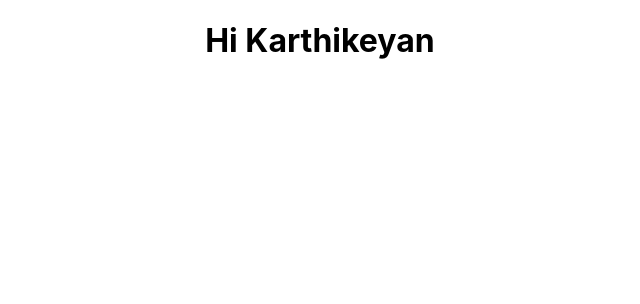
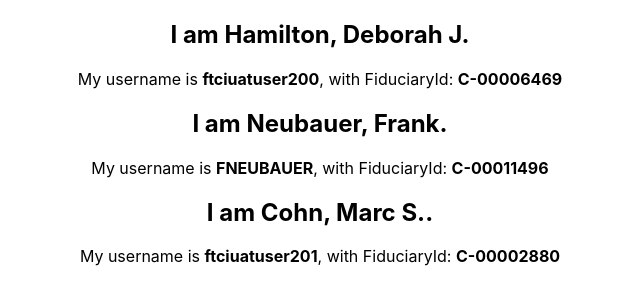
Before and after one commit to KKeyan24/reactJSLearing, a React (Create React App) app: page / in a window 1280 px wide. Shown: the top 304 px of the page, without its empty margins (320-960 px from the left). Built offline with nearby package versions, Linux system fonts and the light colour scheme.

Commit message:
RJS:- List Rendering

```diff
--- a/src/App.js
+++ b/src/App.js
@@ -1,13 +1,15 @@
 import logo from './logo.svg';
 import './App.css';
-import Welcome from './Func&Class/Function';
-import Greet from './Func&Class/ClassComponent';
-import KKNProps from './Props&State/PropsFunction';
-import KKNPropsClass from './Props&State/PropsClass';
-import KKNStateClass from './Props&State/StateClass';
-import Counter from './Props&State/Setstare';
-import ParentComp from './Other/ParentComp';
-import CondRendering from './Other/CondRendering';
+// import Welcome from './Func&Class/Function';
+// import Greet from './Func&Class/ClassComponent';
+// import KKNProps from './Props&State/PropsFunction';
+// import KKNPropsClass from './Props&State/PropsClass';
+// import KKNStateClass from './Props&State/StateClass';
+// import Counter from './Props&State/Setstare';
+// import ParentComp from './Other/ParentComp';
+// import CondRendering from './Other/CondRendering';
+// import ListRendering from './Other/ListRendering';
+import DataJson from './Other/DataJson';
 
 function App() {
   return (
@@ -23,7 +25,9 @@ function App() {
       <KKNStateClass></KKNStateClass>
       <Counter/>
       <ParentComp/> */}
-      <CondRendering></CondRendering>
+      {/* <CondRendering></CondRendering> */}
+      {/* <ListRendering></ListRendering> */}
+      <DataJson/>
     </div>
   );
 }
--- /dev/null
+++ b/src/Other/DataJson.js
@@ -0,0 +1,38 @@
+import React from 'react'
+import ListRendering from './ListRendering'
+
+function DataJson() {
+    // method I:-
+    // const persons = ['karthi', 'Anand', 'yoga', 'vishnu']
+    // return (
+    //     <div>
+    //         {
+    //             persons.map(persons => {
+    //                 return <h1>{persons}</h1>
+    //             })
+    //         }
+    //     </div>
+    // )
+    // method II:-
+const names = [
+    {
+        fullName: 'Hamilton, Deborah J',
+        fiduciaryId: "C-00006469",
+        username: "ftciuatuser200"
+    },
+    {
+        fiduciaryId: "C-00011496",
+        username: "FNEUBAUER",
+        fullName: "Neubauer, Frank",
+    },
+    {
+        fiduciaryId: "C-00002880",
+        username: "ftciuatuser201",
+        fullName: "Cohn, Marc S.",
+    }
+]
+const nameList = names.map(name => <ListRendering persons={name}></ListRendering>)
+return <div>{nameList}</div>
+}
+
+export default DataJson
--- /dev/null
+++ b/src/Other/ListRendering.js
@@ -0,0 +1,13 @@
+import React from 'react'
+
+function ListRendering({persons}) {
+    console.log(persons)
+    return (
+        <div>
+            <h2> I am {persons.fullName}.</h2>
+            <p>My username is <b>{persons.username}</b>, with FiduciaryId: <b>{persons.fiduciaryId}</b></p>
+        </div>
+    )
+}
+
+export default ListRendering
```
